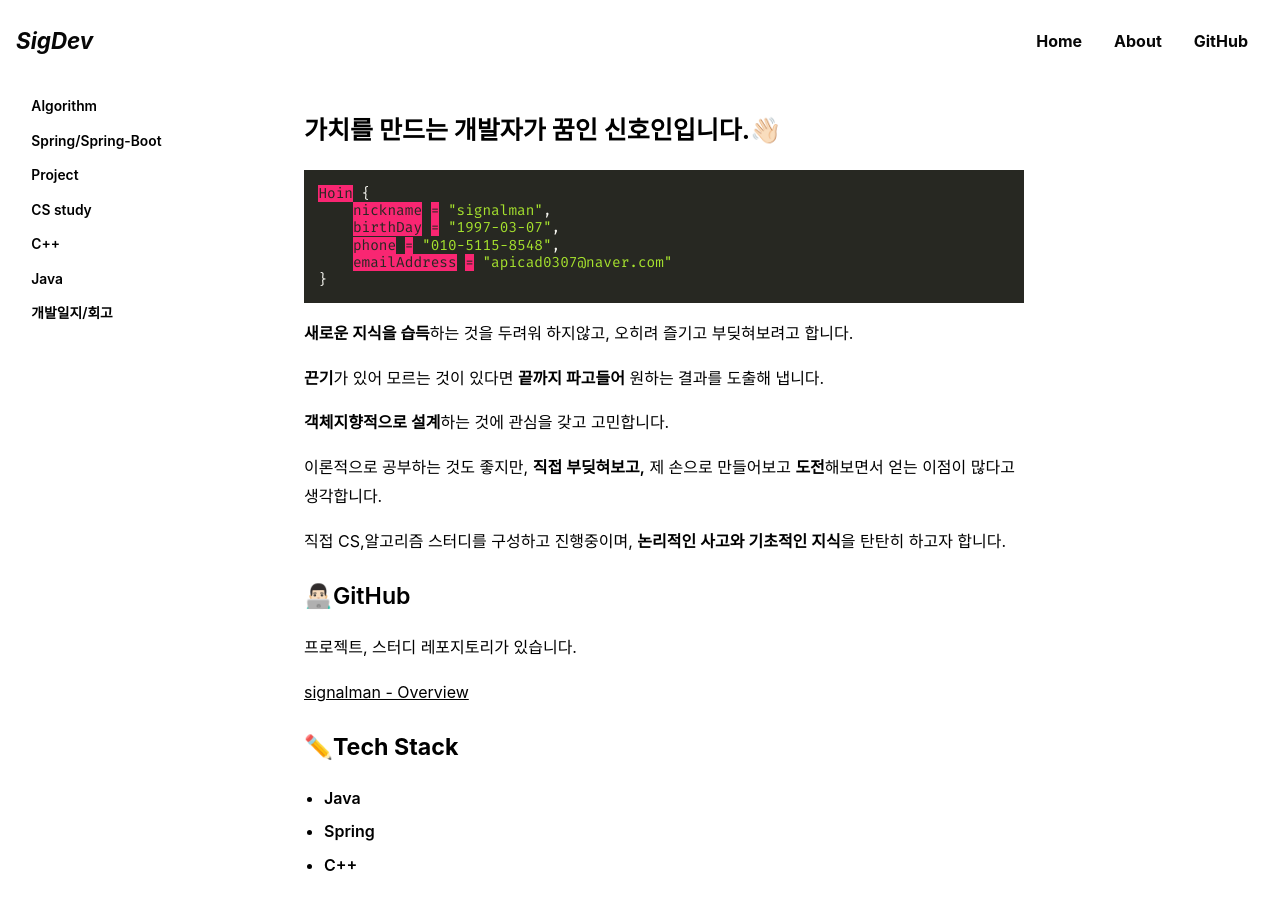
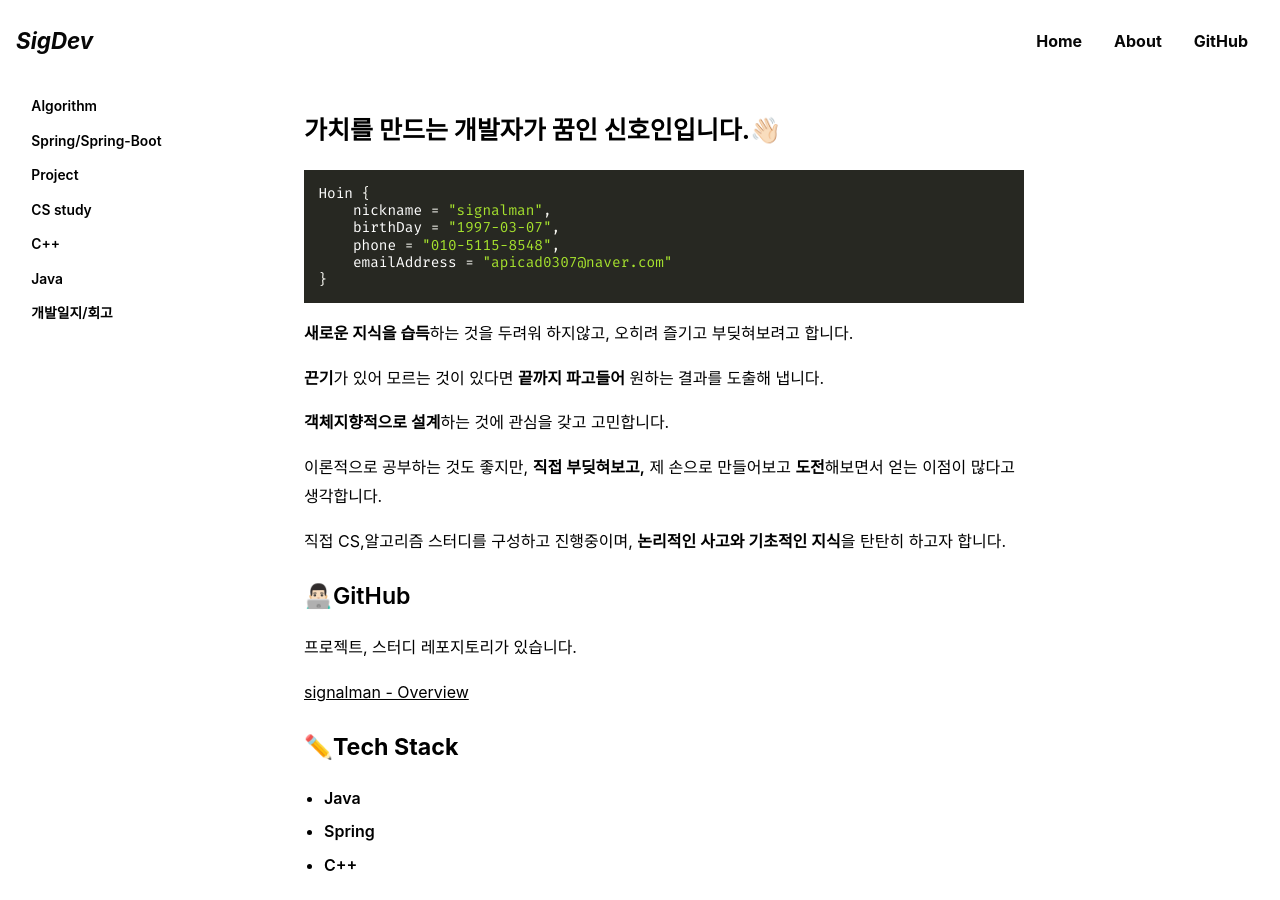
Before and after one commit to signalman/signalman.github.io, a Jekyll site: the page built from _pages/about.md, in a window 1280 px wide and 900 px high. Built offline with Jekyll 4.4.1, drawn with Linux system fonts in a browser that asks for light colours; cached includes are drawn as plain includes; some web fonts are replaced.

Commit message:
edit about

````diff
--- a/_pages/about.md
+++ b/_pages/about.md
@@ -6,7 +6,7 @@ comments: false
 ---
 
 
-```json
+```c++
 Hoin {
     nickname = "signalman",
     birthDay = "1997-03-07",
````
